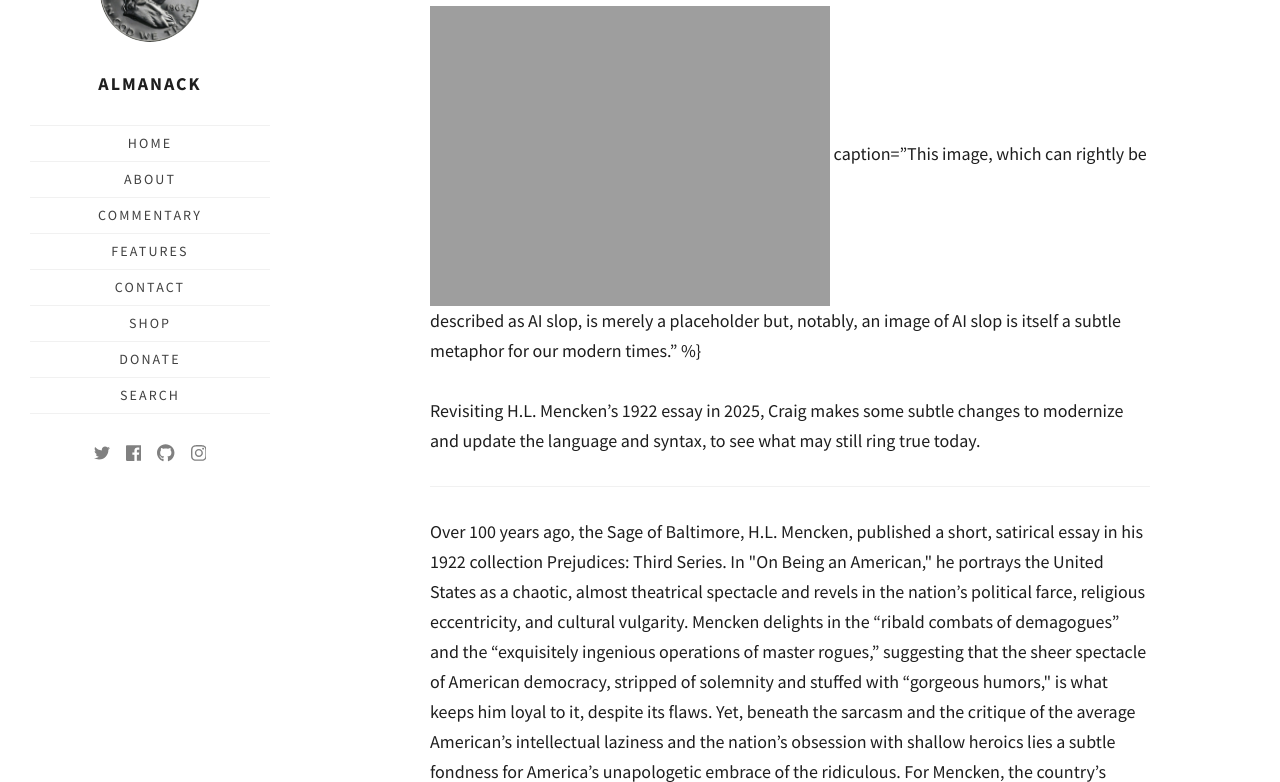
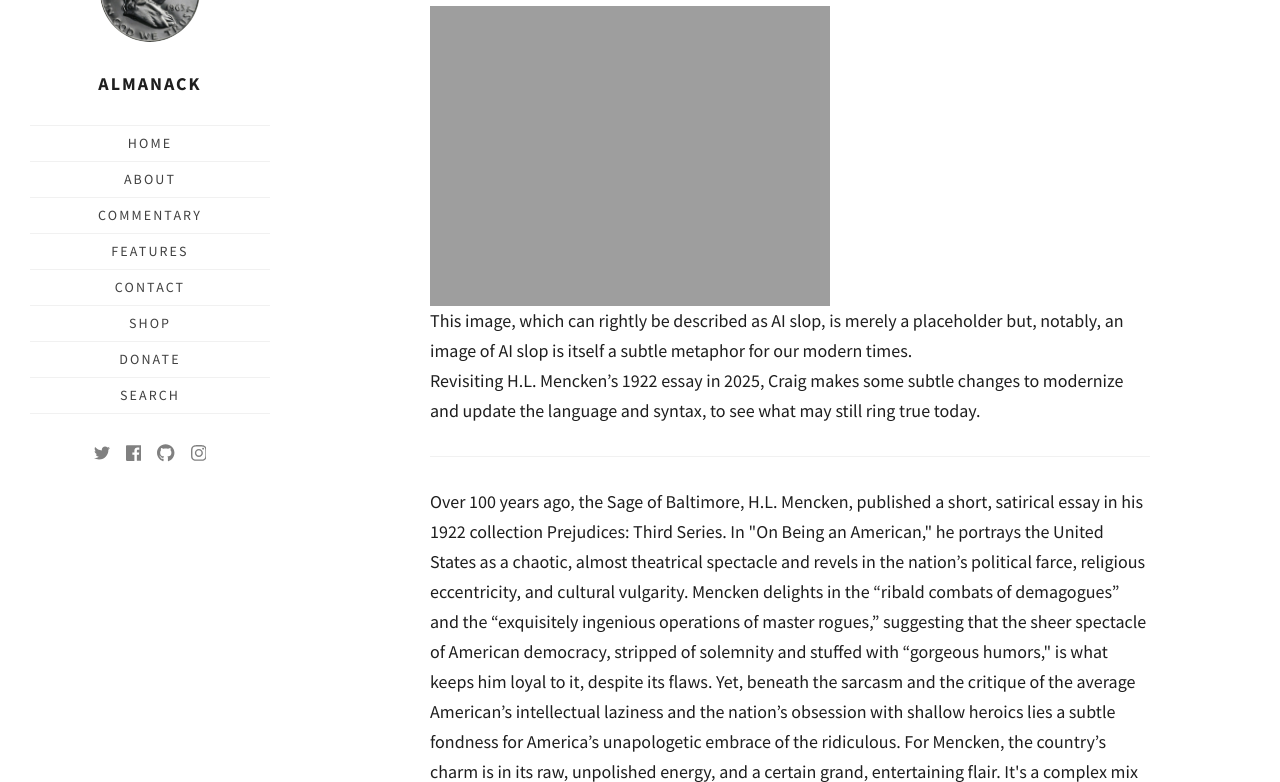
Before and after one commit to walkercraig/almanack, a Jekyll site: the page built from _posts/2025/2025-02-25-on-being-an-american-in-2025.md, in a window 1280 px wide and 900 px high, scrolled down 797 px, cut to the strip 118-900 px from the top of the window. Built offline with Jekyll 4.4.1, drawn with Linux system fonts in a browser that asks for light colours; some web fonts are replaced.

Commit message:
Update 2025-02-25-on-being-an-american-in-2025.md

```diff
--- a/_posts/2025/2025-02-25-on-being-an-american-in-2025.md
+++ b/_posts/2025/2025-02-25-on-being-an-american-in-2025.md
@@ -6,8 +6,10 @@ title: On Being an American in 2025
 excerpt: Revisiting H.L. Mencken's 1922 essay in 2025, Craig makes some subtle changes to modernize and update the language and syntax, to see what may still ring true today.
 ---
 
-![0_1.png](https://walkercraig.github.io/almanack/assets/images/posts/2025/0_1.png)
-caption="This image, which can rightly be described as AI slop, is merely a placeholder but, notably, an image of AI slop is itself a subtle metaphor for our modern times." %}
+<figure>
+  <img src="{{site.url}}/assets/images/posts/2025/0_1.png" alt="my alt text"/>
+  <figcaption>This image, which can rightly be described as AI slop, is merely a placeholder but, notably, an image of AI slop is itself a subtle metaphor for our modern times.</figcaption>
+</figure>
 
 Revisiting H.L. Mencken's 1922 essay in 2025, Craig makes some subtle changes to modernize and update the language and syntax, to see what may still ring true today.
 
```
